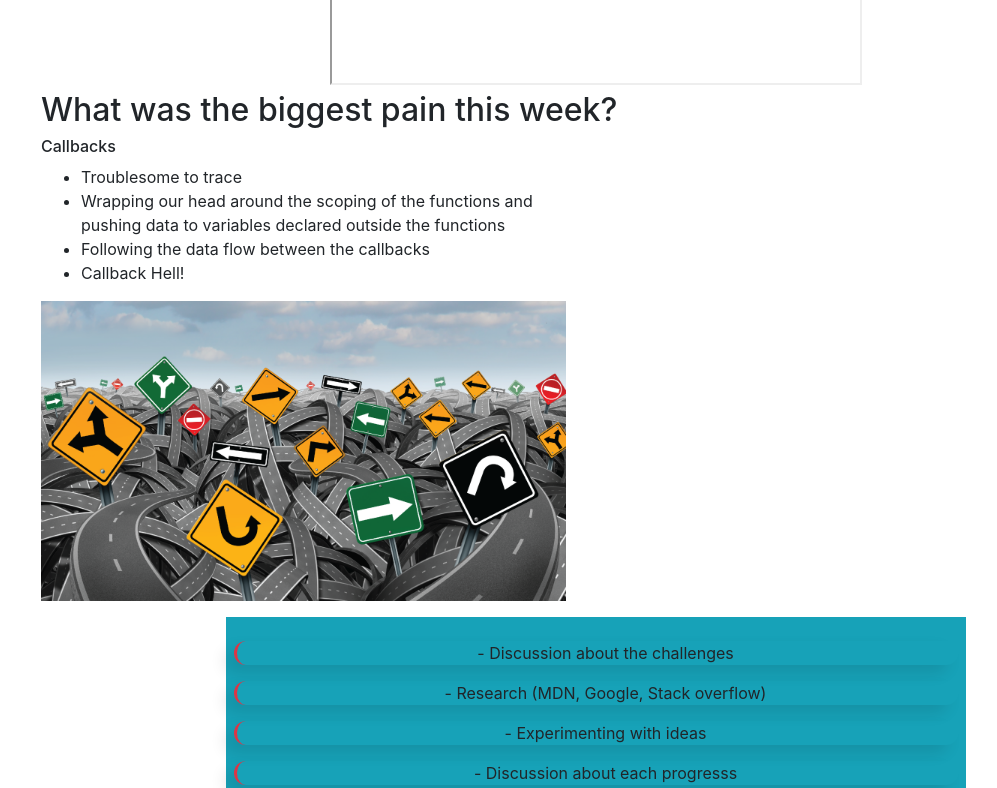
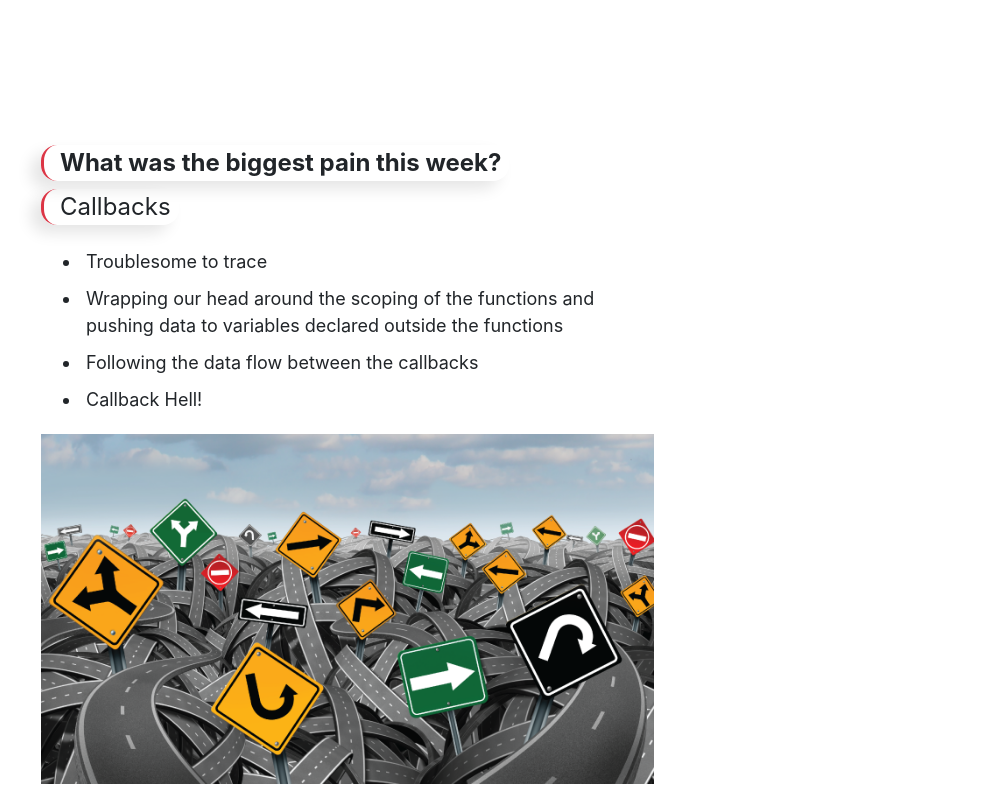
Before and after one commit to OscarStromsater/callbacksDemo, a website: page public/index.html in a window 1280 px wide. Shown: the part 1699-2487 px from the top of the page, without its empty margins (44-1041 px from the left). Drawn offline with nearby package versions, Linux system fonts and the light colour scheme; a script that the page names is missing.

Commit message:
css changes

```diff
--- a/public/css/main.css
+++ b/public/css/main.css
@@ -22,7 +22,7 @@ label{
     padding-left: 1rem;
     padding-right: 0.5rem;
     border-left: solid #dc3545;
-    font-size: 2rem;
+    font-size: 1.5rem;
 }
 
 table{
@@ -51,3 +51,14 @@ td, th{
 .mainhead{
     margin-top: 7rem;
 }
+div{
+    margin-top: 50px;
+}
+
+ul li{
+    padding: 5px;
+    font-size: 18px;
+}
+ul{
+    margin-top: 10px;
+}
--- a/public/index.html
+++ b/public/index.html
@@ -48,7 +48,7 @@
 
       <div id="adam">
         <div class="container">
-          <label>The ninja devs are presenting today the first, oldest way to do it</label>
+          <label>The ninja devs are presenting today the first, oldest way to do it</label><br>
           <img
             src="https://res.cloudinary.com/practicaldev/image/fetch/s--xqQ332cg--/c_limit%2Cf_auto%2Cfl_progressive%2Cq_auto%2Cw_880/https://dev-to-uploads.s3.amazonaws.com/i/ltnifh5z7pkeeb2jzt5p.png"
             alt="" srcset="">
@@ -59,19 +59,19 @@
             alt="" srcset="">
           <br>
           <label for="">Callback is a function passed into another function as an argument to be executed.</label>
-          <img src="./images/callBacksExemp.png" alt="Callbacks" srcset="">
+          <img src="./images/callBacksExemp.png" alt="Callbacks" srcset="" style="width: 35rem">
         </div>
       </div>
-
-      <div id="oscar">
+      <div id="oscar"><br><br></div>
+      <div >
         <div class="mt-3 mx-auto text-center col-8 ">
           <iframe src="./test.html" width="75%" height="400px"></iframe>
         </div>
       </div>
-
-      <div id="anna">
-        <h2>What was the biggest pain this week?</h2>
-        <h6>Callbacks</h6>
+<div id="anna"><br><br></div>
+      <div >
+        <label><b>What was the biggest pain this week?</b></label><br>
+        <label>Callbacks</label>
         <ul>
           <li>Troublesome to trace</li>
           <li>Wrapping our head around the scoping of the functions and <br> pushing data to variables declared outside
@@ -79,7 +79,7 @@
           <li>Following the data flow between the callbacks</li>
           <li>Callback Hell!</li>
         </ul>
-        <img src="./images/callbackHell.png" height="300px"></a>
+        <img src="./images/callbackHell.png" height="350px"></a>
       </div>
 
       <div id="rawa">
```
